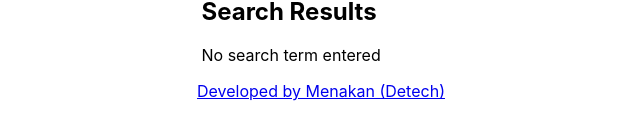
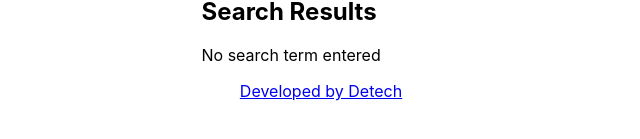
Before and after one commit to Menakan-Vijayanathan/VolunteerIDPasser, a Next.js app: page / in a window 1280 px wide. Shown: the part 495-634 px from the top of the page, without its empty margins (319-959 px from the left). Built offline with nearby package versions, Linux system fonts and the light colour scheme.

Commit message:
Update Footer.jsx
footer change

```diff
--- a/components/Footer/Footer.jsx
+++ b/components/Footer/Footer.jsx
@@ -4,11 +4,11 @@ const Footer = (props) => {
     return(
         <footer className='footer'>
         <a
-          href="https://menakanvijayanathan.blogspot.com/"
+          href="https://www.detech.live/"
           target="_blank"
           rel="noopener noreferrer"
         >
-          <center>Developed by Menakan (Detech) </center>
+          <center>Developed by Detech </center>
         </a>
       </footer>
     )
```
